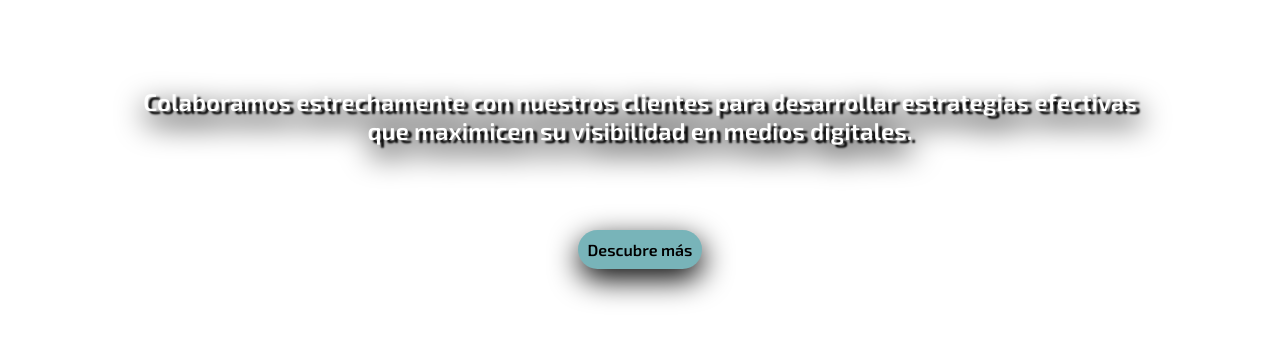
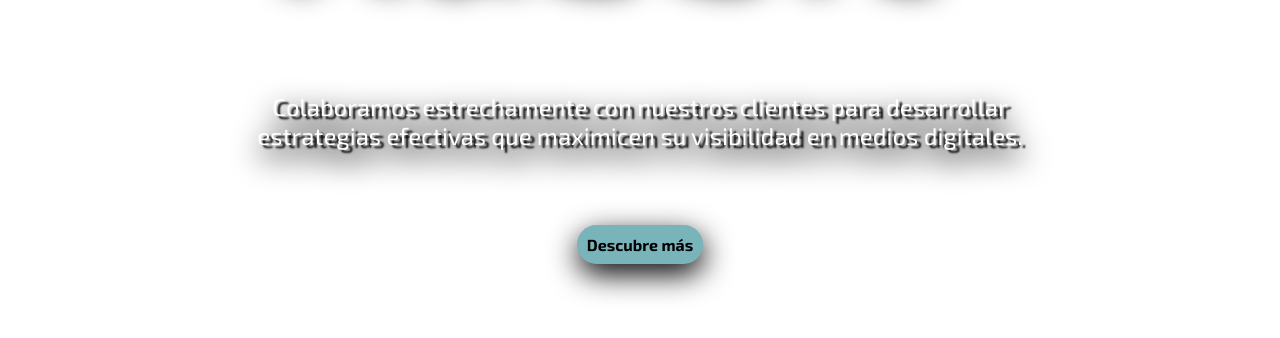
Before and after one commit to Basu22/TheRabbit, a website with bundled scripts: page index.html in a window 1280 px wide. Shown: the part 462-800 px from the top of the page. Built offline with nearby package versions, Linux system fonts and the light colour scheme.

Commit message:
logo letras fondo vintage

```diff
--- a/sass/header/headerDesktop.scss
+++ b/sass/header/headerDesktop.scss
@@ -17,19 +17,18 @@
         }
 
         .navegador{
-            @include grid_padre("." "logo" "titulo",100vw, 10vh 50vh 40vh,normal,normal,normal);
+            @include grid_padre("." "logo" "titulo",60vw, 10vh 50vh 40vh,normal,center,normal);
 
             .seccionTitulo{
                 @include grid_hijo(titulo);
                 @include flex(column,nowrap,center,space-evenly,center);
-                row-gap: 5%;
                 text-align: center;
                 width: 100%;
                 h1{
-                    width: 80%;
+                    width: 100%;
+                    font-weight: 400;
                     color: rgba($color: #ffffff, $alpha: 1.0);
                     font-size: 1.5rem;
-                    font-weight: bolder;
                     text-shadow: 4px 3px 2px rgba($color: #000000, $alpha: 1.0);
                     filter: drop-shadow(1px 10px 15px black);
                 }
@@ -55,7 +54,7 @@
                 @include grid_hijo(logo);
                 @include flex(row,nowrap,center,center,center);
                 img{
-                    @include altoAncho(auto,30%);
+                    @include altoAncho(80%,auto);
                     filter: drop-shadow(1px 10px 15px black);
                 }
             }
--- a/sass/styles.scss
+++ b/sass/styles.scss
@@ -5,7 +5,7 @@
     padding: 0;
     };
 
-@import url('https://fonts.googleapis.com/css2?family=Exo+2:wght@400;600&display=swap');
+    @import url('https://fonts.googleapis.com/css2?family=Exo+2:wght@100;200;300;400;500;600;700;800;900&display=swap');
 body{
     font-family: 'Exo 2', sans-serif;
     overflow: overlay;
```
Also changed, not shown: css/styles.css.
